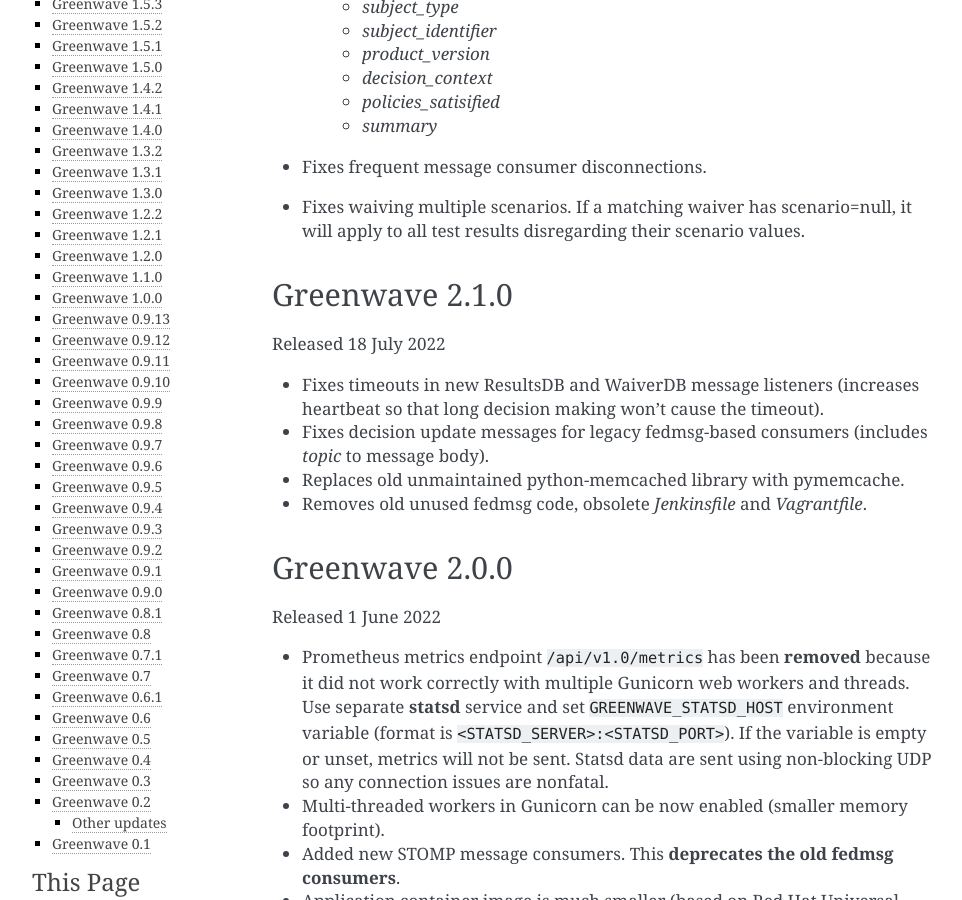
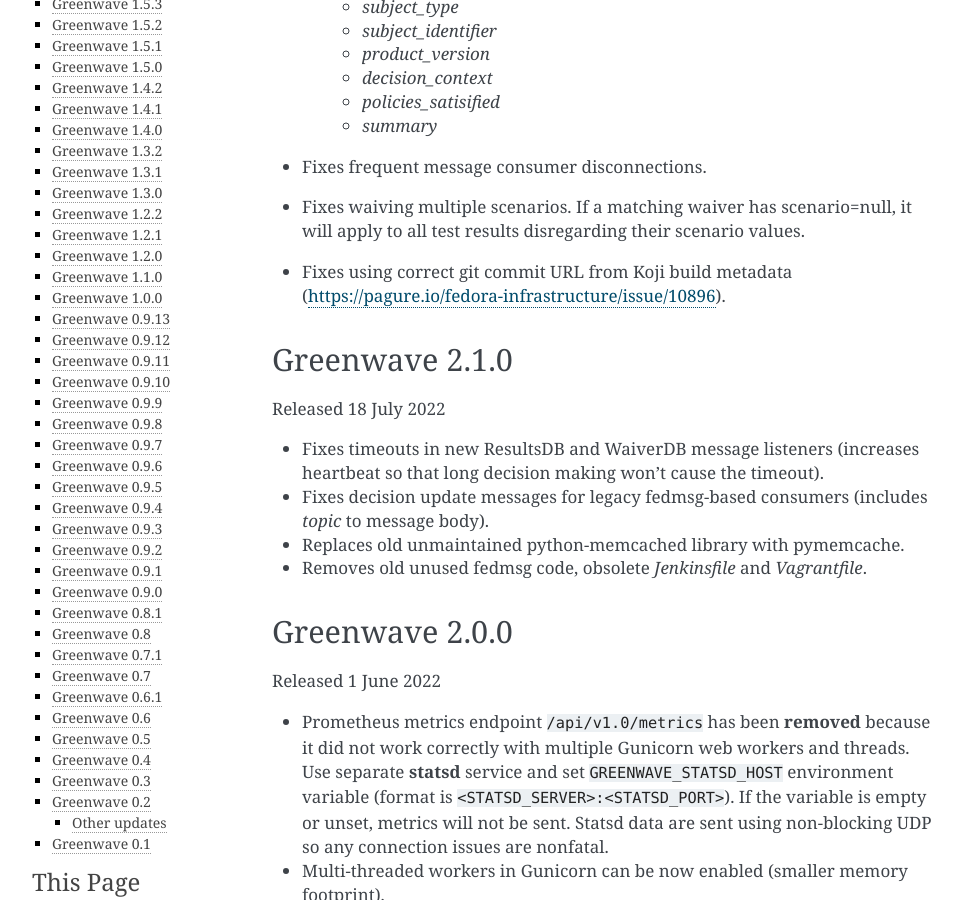
Before and after one commit to release-engineering/greenwave, a Sphinx documentation site: the page built from docs/release-notes.rst, in a window 1280 px wide and 900 px high, scrolled down 374 px. Shown: the whole window, without its empty margins (148-1110 px from the left). Built offline with Sphinx 7.4.7, drawn with Linux system fonts in a browser that asks for light colours; pages that are not in the unit, such as notebooks, are missing from menus.

Commit message:
Add missing release note (#85)

```diff
--- a/docs/release-notes.rst
+++ b/docs/release-notes.rst
@@ -23,6 +23,8 @@
 * Fixes frequent message consumer disconnections.
 * Fixes waiving multiple scenarios. If a matching waiver has scenario=null, it
   will apply to all test results disregarding their scenario values.
+* Fixes using correct git commit URL from Koji build metadata
+  (https://pagure.io/fedora-infrastructure/issue/10896).
 
 Greenwave 2.1.0
 ===============
```
